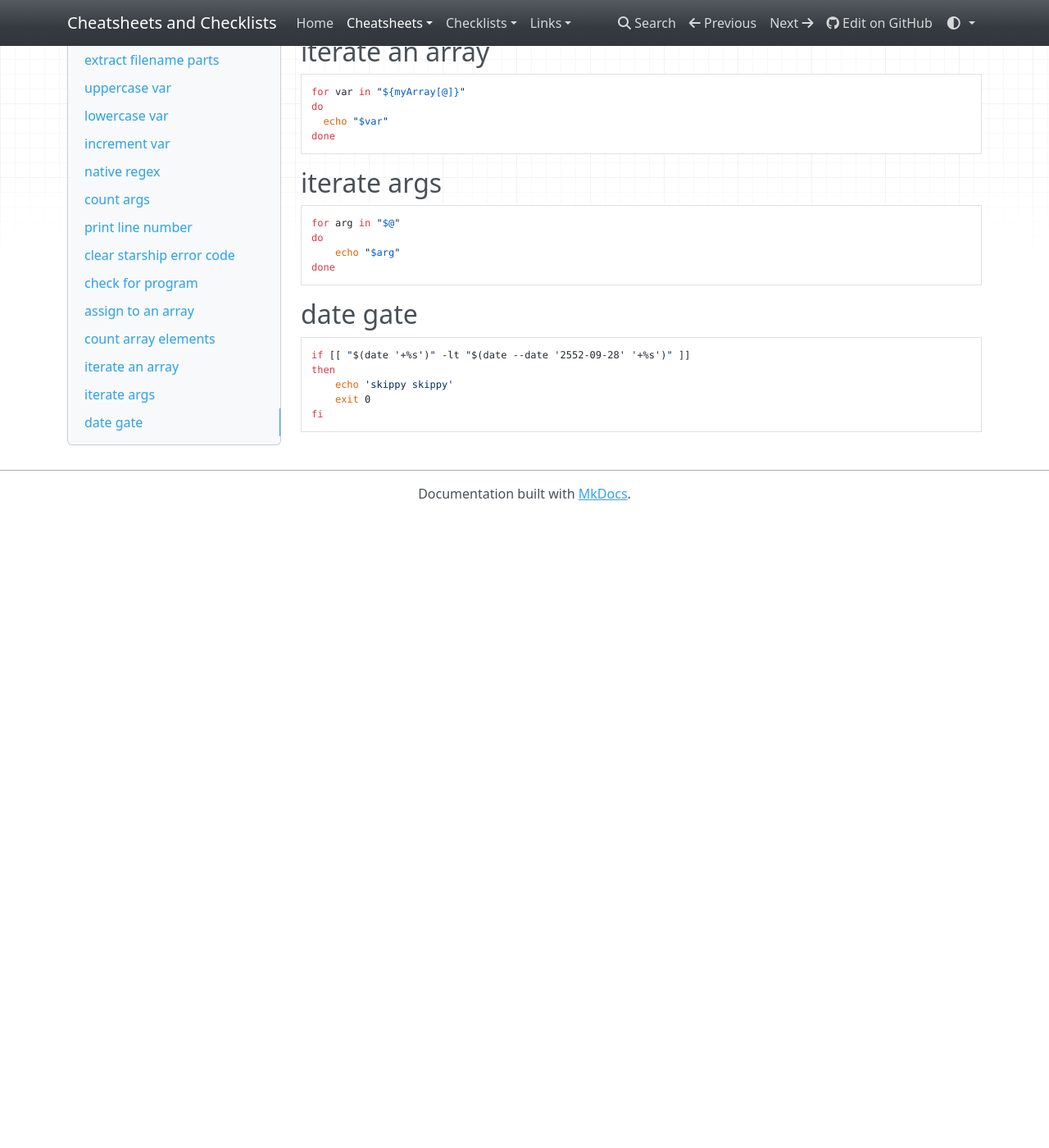
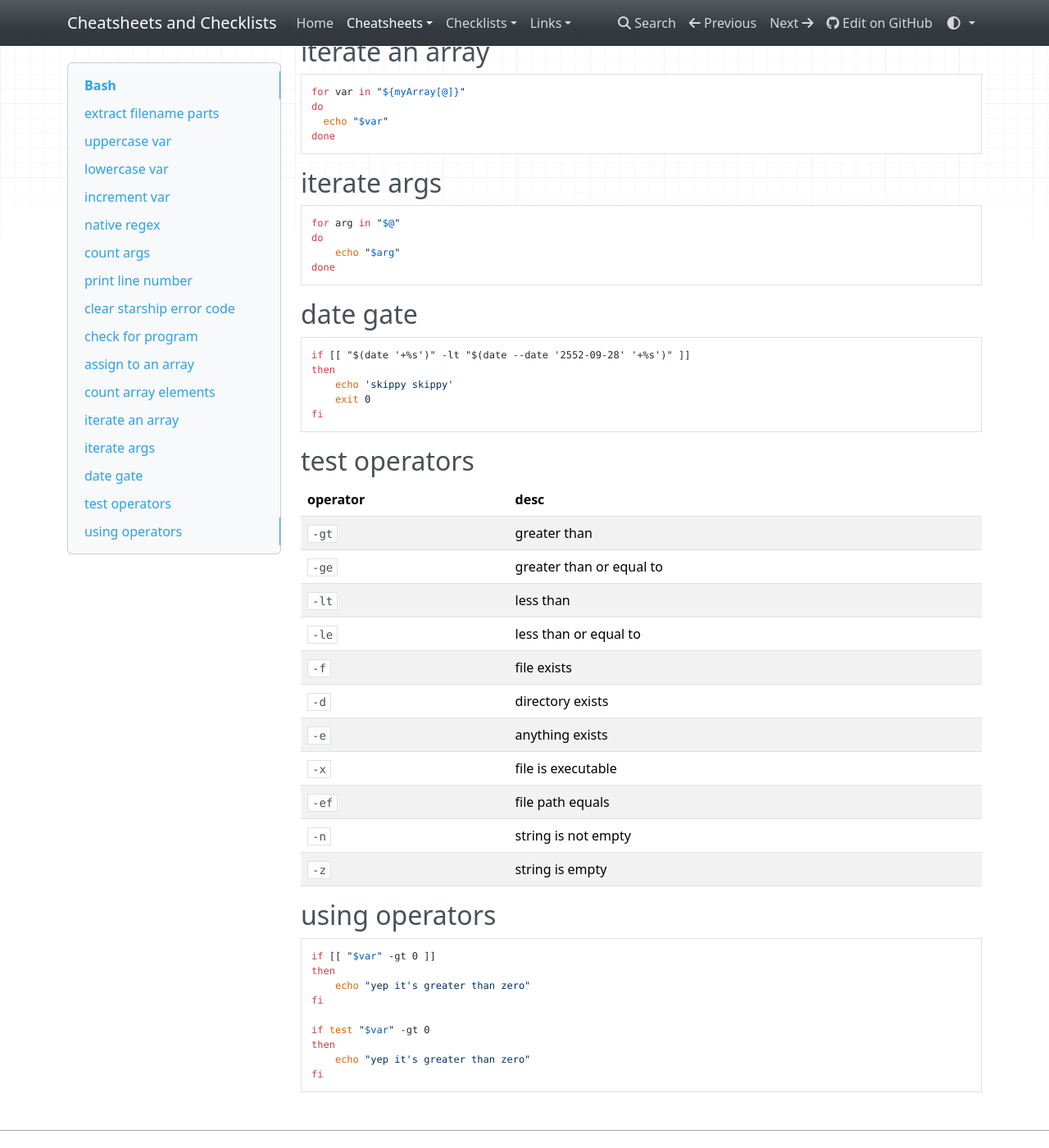
Before and after one commit to buckmanc/cheatsheets_and_checklists, an MkDocs documentation site: the page built from docs/cheatsheets/bash.md, in a window 1280 px wide and 1400 px high, scrolled down 1643 px. Shown: the whole window at 82% size. Built offline with MkDocs 1.6.1, drawn with Linux system fonts in a browser that asks for light colours; nearby versions of some CDN libraries; before the commit the page ends 2273 px from its top, so only the background shows below that.

Commit message:
tweaks and new cheatsheets

````diff
--- a/docs/cheatsheets/bash.md
+++ b/docs/cheatsheets/bash.md
@@ -101,3 +101,32 @@ then
 	exit 0
 fi
 ```
+
+## test operators
+
+operator|desc
+---|---
+`-gt`| greater than
+`-ge`| greater than or equal to
+`-lt`| less than
+`-le`| less than or equal to
+`-f`|file exists
+`-d`|directory exists
+`-e`|anything exists
+`-x`|file is executable
+`-ef`|file path equals
+`-n`|string is not empty
+`-z`|string is empty
+
+## using operators
+```bash
+if [[ "$var" -gt 0 ]]
+then
+    echo "yep it's greater than zero"
+fi
+
+if test "$var" -gt 0
+then
+    echo "yep it's greater than zero"
+fi
+```
--- a/docs/html/new_tab_page_simple.html
+++ b/docs/html/new_tab_page_simple.html
@@ -108,6 +108,7 @@ href="https://www.etsy.com/cart">cart</a></li>
 </ul>
 <h2 id="create">create</h2>
 <ul>
+<li><a href="https://github.com">github</a></li>
 <li><a href="https://dash.cloudflare.com">cloudflare dash</a></li>
 <li><a href="https://console.cloud.google.com">goog console</a></li>
 <li><a href="https://studio.youtube.com">yt studio</a></li>
````
Also changed, not shown: docs/cheatsheets/markdown.md (added, +104 -0 lines), docs/cheatsheets/mythical_metal_analogues.md (added, +7 -0 lines), docs/index.md (+2 -0 lines), docs/links/bookmarks.md (+1 -1 lines), docs/links/new_tab_page.md (+1 -0 lines), readme.md (+2 -0 lines).
